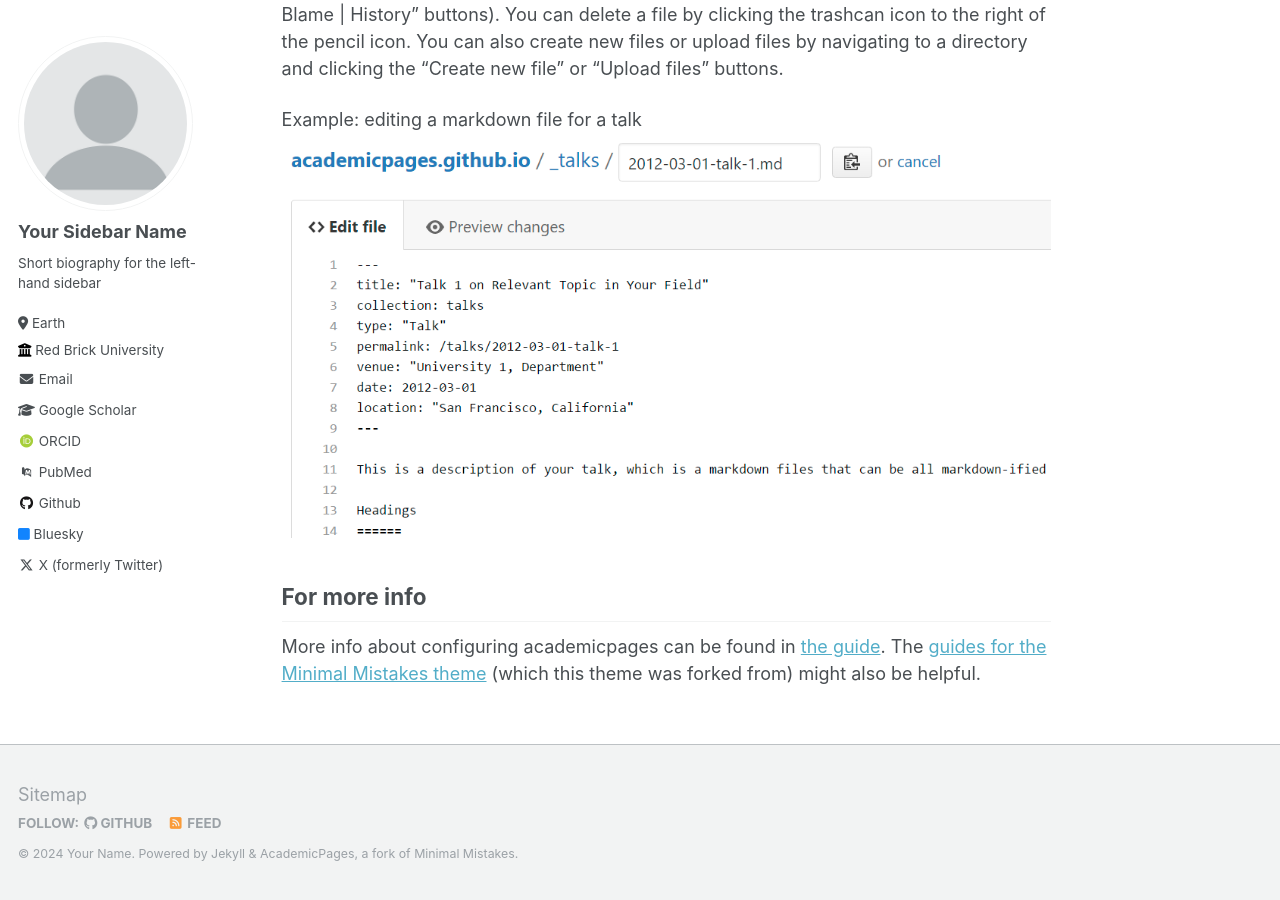
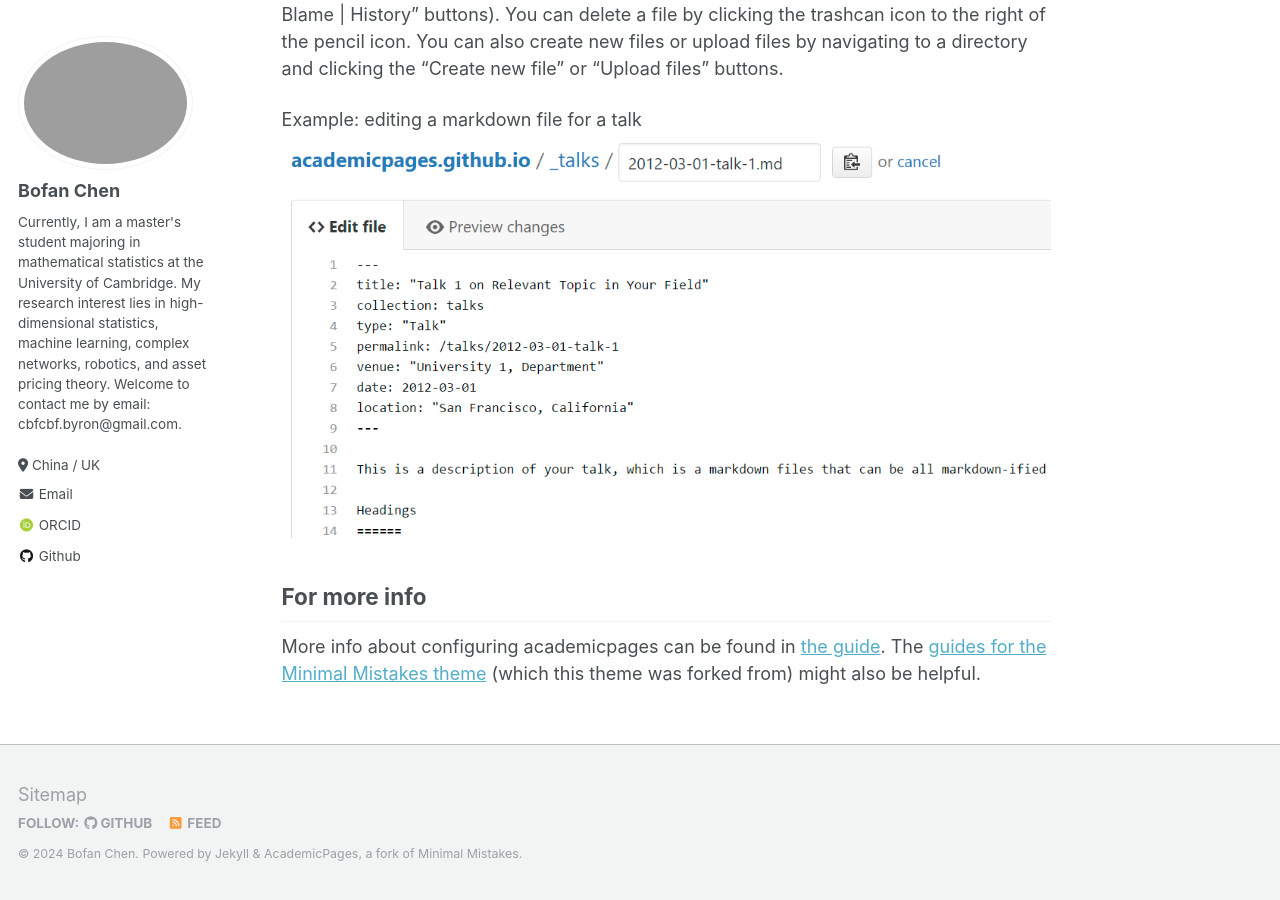
Before and after one commit to cbfcbf/cbfcbf_oldweb.github.io, a Jekyll site: the page built from _pages/about.md, in a window 1280 px wide and 900 px high, scrolled down 2463 px. Built offline with Jekyll 4.4.1, drawn with Linux system fonts in a browser that asks for light colours; some web fonts are replaced; some of the changed text lies outside the part shown.

Commit message:
Update _config.yml

```diff
--- a/_config.yml
+++ b/_config.yml
@@ -7,68 +7,56 @@
 
 # Basic Site Settings
 locale                   : "en-US"
-title                    : "Your Name / Site Title"
+title                    : "Research"
 title_separator          : "-"
-name                     : &name "Your Name"
-description              : &description "personal description"
-url                      : https://academicpages.github.io # the base hostname & protocol for your site e.g. "https://mmistakes.github.io"
+name                     : &name "Bofan Chen"
+description              : &description "Master's student majoring in mathematical statistics at University of Cambridge"
+url                      : https://cbfcbf.github.io # the base hostname & protocol for your site e.g. "https://mmistakes.github.io"
 baseurl                  : "" # the subpath of your site, e.g. "/blog"
-repository               : "academicpages/academicpages.github.io"
+repository               : "cbfcbf/cbfcbf.github.io"
 
 # Site Author - The following control what appear as part of the author content on the side bar.
 #               If a field is blank the icon and link will not appear, otherwise it will be shown.
 #               Additional customization can be done by editing /_includes/author-profile.html
+
+  # Site Author
 author:
-  # Biographic information
-  avatar           : "profile.png"
-  name             : "Your Sidebar Name"
-  pronouns         : # example: "she/her"
-  bio              : "Short biography for the left-hand sidebar"
-  location         : "Earth"
-  employer         : "Red Brick University"
-  uri              : # URL
-  email            : "none@example.org"
-
-  # Academic websites
-  arxiv            : # URL - Update with the correct link to your profile
-  googlescholar    : "https://scholar.google.com/citations?user=PS_CX0AAAAAJ"
-  impactstory      : # URL
-  orcid            : "http://orcid.org/yourorcidurl"
-  pubmed           : "https://www.ncbi.nlm.nih.gov/pubmed/?term=john+snow"
-  researchgate     : # URL
-
-  # Repositories and software development
-  bitbucket        : # Username - Update with your username on the site
-  codepen          : # Username
-  dribbble         : # Username
-  github           : "academicpages"
-  kaggle           : # Username
-  stackoverflow    : # User number or user number and name (i.e., use "1" or "1/jeff-atwood")
-
-  # Social media
-  bluesky          : "bsky.app" # Replace this with you Bluesky username
-  facebook         : # Username
-  flickr           : # Username
-  foursquare       : # Username
-  goodreads        : # Username
-  google_plus      : # Username
-  keybase          : # Username
-  instagram        : # Username
-  lastfm           : # Username
-  linkedin         : # Username
-  mastodon         : # URL
-  medium           : # URL
-  pinterest        : # Username
-  soundcloud       : # Username
-  steam            : # Username
-  telegram         : # URL
-  tumblr           : # Username
-  twitter          : "UniofOxford"  # Replace this with your X / Twitter handle
-  vine             : # Username
-  weibo            : # Username
-  wikipedia        : # Username
-  xing             : # Username
-  youtube          : # Username
+  name             : "Bofan Chen"
+  avatar           : "photo.jpg"
+  bio              : "Currently, I am a master's student majoring in mathematical statistics at the University of Cambridge. My research interest lies in high-dimensional statistics, machine learning, complex networks, robotics, and asset pricing theory. Welcome to contact me by email: cbfcbf.byron@gmail.com. "
+  location         : "China / UK"
+  employer         :
+  # pubmed           : "https://www.ncbi.nlm.nih.gov/pubmed/?term=john+snow"
+  # googlescholar    : "http://yourfullgooglescholarurl.com"
+  email            : "cbfcbf.byron@gmail.com"
+  researchgate     :  # example: "https://www.researchgate.net/profile/yourprofile"
+  uri              :
+  bitbucket        :
+  codepen          :
+  dribbble         :
+  flickr           :
+  facebook         :
+  foursquare       :
+  github           : "cbfcbf"
+  google_plus      :
+  keybase          :
+  instagram        :
+  impactstory      : #"https://profiles.impactstory.org/u/xxxx-xxxx-xxxx-xxxx"
+  lastfm           :
+  linkedin         :
+  orcid            : "https://orcid.org/0000-0003-2409-3662"
+  pinterest        :
+  soundcloud       :
+  stackoverflow    : # http://stackoverflow.com/users/123456/username
+  steam            :
+  tumblr           :
+  # twitter          : "replacethistwitterhandle"
+  vine             :
+  weibo            :
+  xing             :
+  youtube          :
+  wikipedia        :
+  wechat           : "cbf18658163995"
 
 
 # Site Settings
```
